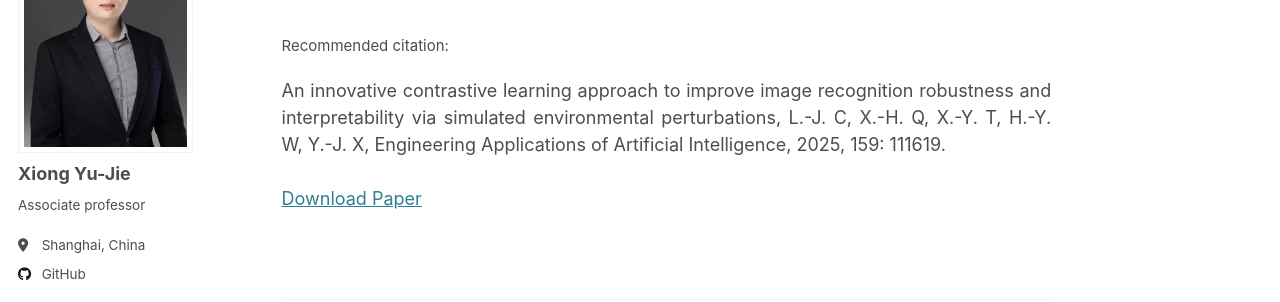
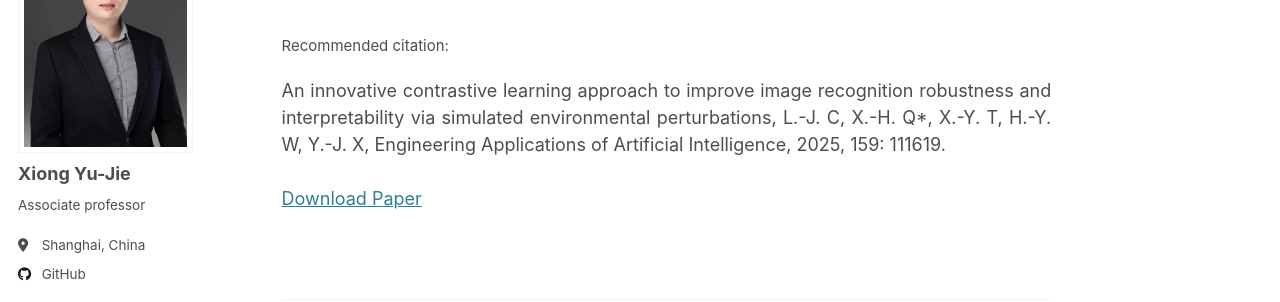
Before and after one commit to X-Lab-CN/introduce, a Jekyll site: the page built from _publications/2025-11-04-paper-title-number-1.md, in a window 1280 px wide and 900 px high, scrolled down 554 px. Shown: the part 180-482 px from the top of the window. Built offline with Jekyll 4.4.1, drawn with Linux system fonts in a browser that asks for light colours.

Commit message:
Update 2025-11-04-paper-title-number-1.md

```diff
--- a/_publications/2025-11-04-paper-title-number-1.md
+++ b/_publications/2025-11-04-paper-title-number-1.md
@@ -7,7 +7,7 @@ excerpt: '<div style="text-align: justify;">To tackle noise challenges and limit
 date: 2025-11-04
 venue: 'Engineering Applications of Artificial Intelligence'
 paperurl: 'http://xiongyujie.cn/files/An innovative contrastive learning approach to improve image recognition robustness and interpretability via simulated environmental perturbations.pdf'
-citation: '<br/><div style="text-align: justify;">An innovative contrastive learning approach to improve image recognition robustness and interpretability via simulated environmental perturbations, L.-J. C, X.-H. Q, X.-Y. T, H.-Y. W, Y.-J. X, Engineering Applications of Artificial Intelligence, 2025, 159: 111619.</div>'
+citation: '<br/><div style="text-align: justify;">An innovative contrastive learning approach to improve image recognition robustness and interpretability via simulated environmental perturbations, L.-J. C, X.-H. Q*, X.-Y. T, H.-Y. W, Y.-J. X, Engineering Applications of Artificial Intelligence, 2025, 159: 111619.</div>'
 ---
 
 <div style="text-align: justify;">In the field of pattern recognition, the noise inherent in real-world images poses a significant challenge to traditional image processing methodologies. While existing approaches have made progress in addressing this issue, they often struggle with limited model generalization, data distribution shifts, and domain adaptability discrepancies between simulated environments and real-world contexts, compromising efficiency and robustness. In this paper, we propose a novel contrastive learning strategy for Enhancing Robustness and Interpretability in Image Recognition through Environmental Perturbations (ERIEP) of clear-featured image data. ERIEP meticulously identifies a set of core visual features, termed “invariant features”, which can offer optimal explanations for image predictions. Concurrently, it emphasizes learning noise-resistant strategies to amplify the model’s interpretability. Through ERIEP’s contrastive learning approach, we address complex images, enabling the model to progressively refine its understanding of both the invariant features and noise mitigation technique. Our extensive experiments on CIFAR-10, CIFAR-100, and ImageNet-1K demonstrate that ERIEP significantly outperforms several state-of-the-art image-processing baselines, showing robust performance under various noise intensities and environmental perturbations.</div>
```
